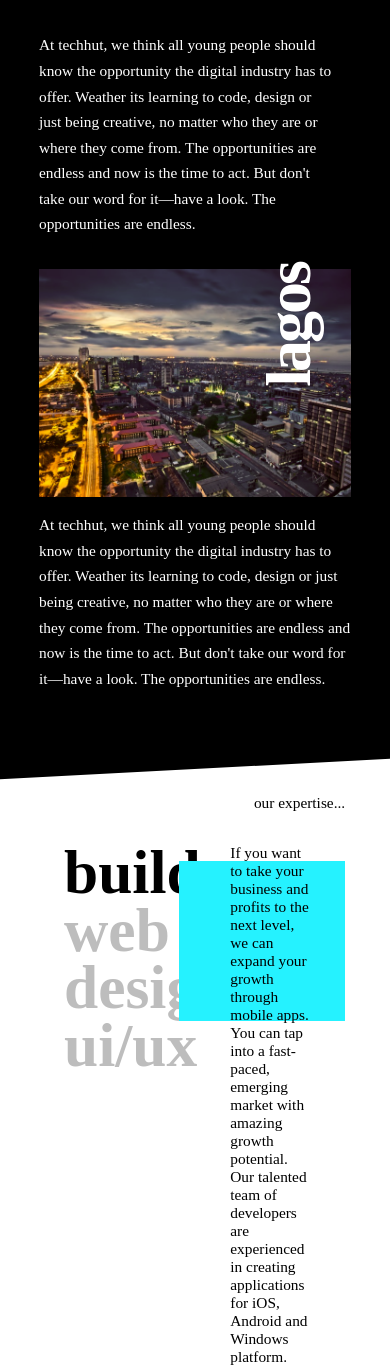
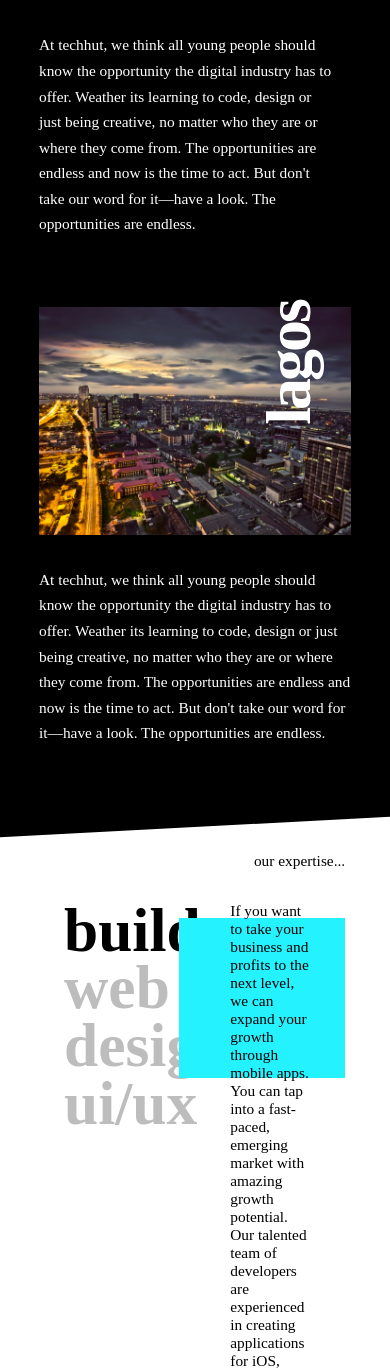
Before and after one commit to PaimoEmmanuel/PaimoEmmanuel.github.io-S14-Website, a PHP site: the page made by what we do.html in a window 390 px wide. Shown: the part 887-2255 px from the top of the page. Run offline with PHP 8.4, Linux system fonts and the light colour scheme; some web fonts are replaced.

Commit message:
Responsive fixes with Timi (7)

```diff
--- a/css/style.css
+++ b/css/style.css
@@ -872,7 +872,7 @@
   padding-top: 1rem; }
   @media only screen and (max-width: 37.5em) {
     .section-background {
-      padding-bottom: 32rem;
+      padding-bottom: 35rem;
       margin-top: 65vh; } }
   .section-background__text {
     display: block;
@@ -956,7 +956,7 @@
         .section-background__grid-1-b {
           width: 100%;
           position: absolute;
-          top: 105%;
+          top: 112%;
           line-height: 4rem; } }
       .section-background__grid-1-b2 {
         padding: 4rem 0 8rem 7rem; }
@@ -971,7 +971,8 @@
             float: left;
             width: 100%;
             text-align: left;
-            line-height: 4rem; } }
+            line-height: 4rem;
+            padding: 5rem 0 11rem 0; } }
 
 .section-work {
   padding-top: 12rem;
--- a/sass/pages/_whatwedo.scss
+++ b/sass/pages/_whatwedo.scss
@@ -23,7 +23,7 @@
     margin-top: 97vh;
     padding-top: 1rem;
     @include respond(phone){
-        padding-bottom: 32rem;
+        padding-bottom: 35rem;
         margin-top: 65vh;
     }
 
@@ -133,7 +133,7 @@
                 @include respond(phone){
                     width: 100%;
                     position: absolute;
-                    top: 105%;
+                    top: 112%;
                     line-height: 4rem;
                 }
                 &2{
@@ -151,6 +151,7 @@
                         width: 100%;
                         text-align: left;
                         line-height: 4rem;
+                        padding: 5rem 0 11rem 0;
                     }
                 }
             }
```
